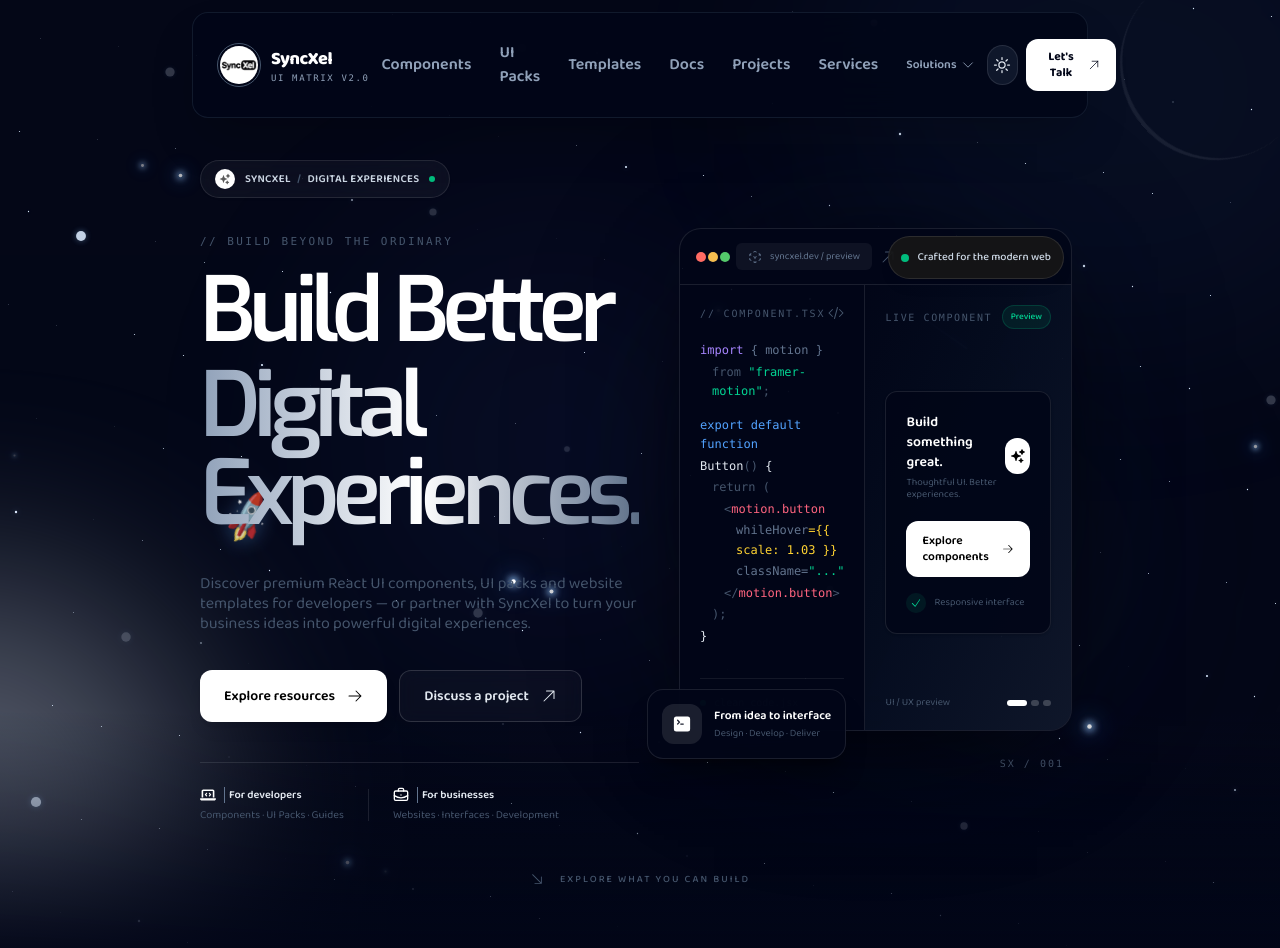
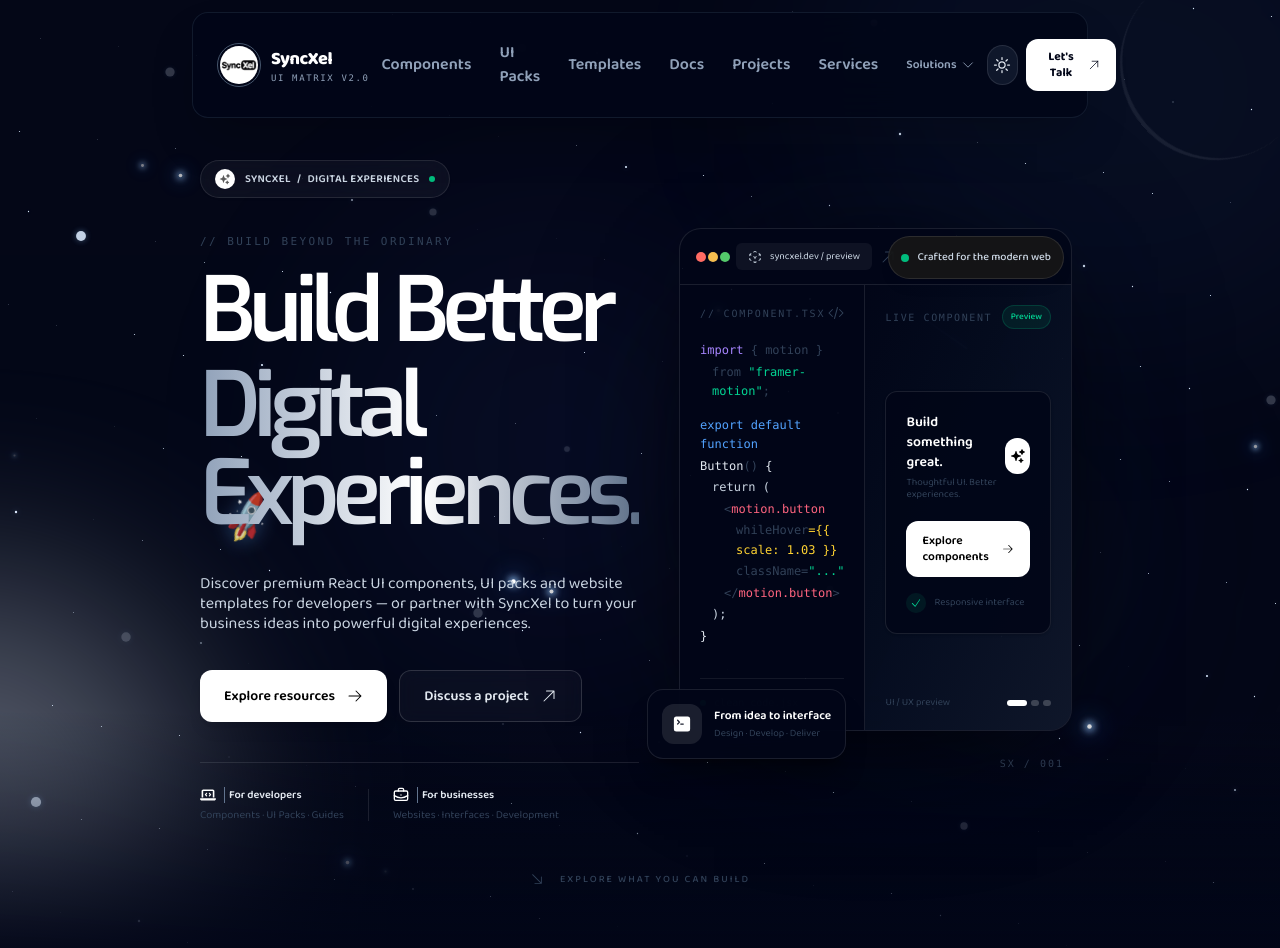
Before and after one commit to lakshan-beast/SyncXel, a React (Vite) app: page / in a window 1280 px wide. Shown: the top 948 px of the page. Built offline with nearby package versions, Linux system fonts and the light colour scheme.

Commit message:
fix: update text colors for improved contrast and readability in Hero and ComponentsPreview components

```diff
--- a/src/components/home/hero/Hero.jsx
+++ b/src/components/home/hero/Hero.jsx
@@ -45,7 +45,7 @@
 //         <div className="space-y-6 max-w-7xl mx-auto">
 //           {/* Section 1: Version Badge */}
 //           <motion.div variants={itemVariants} className="text-left">
-//             <span className="font-mono text-xs text-slate-600 block mb-2">
+//             <span className="font-mono text-xs text-slate-700 block mb-2">
 //               // project_status_and_updates
 //             </span>
 //             <motion.a
@@ -60,16 +60,16 @@
 //               className="inline-flex items-center space-x-2 px-3.5 py-1.5 rounded-full bg-slate-100 border border-slate-200 hover:border-slate-300 text-xs text-slate-700 transition-all shadow-xs group w-fit">
 //               <span className="w-2 h-2 rounded-full bg-slate-900 animate-ping shrink-0" />
 //               <span className="font-semibold text-slate-900">SyncXel V2.0</span>
-//               <span className="text-slate-500 sm:hidden md:inline">
+//               <span className="text-slate-700 sm:hidden md:inline">
 //                 • Free UI, Paid Templates & Dev Guides
 //               </span>
-//               <HiOutlineArrowRight className="w-3.5 h-3.5 group-hover:translate-x-1 transition-transform text-slate-600" />
+//               <HiOutlineArrowRight className="w-3.5 h-3.5 group-hover:translate-x-1 transition-transform text-slate-700" />
 //             </motion.a>
 //           </motion.div>
 
 //           {/* Section 2: Main Headline */}
 //           <motion.div variants={itemVariants} className="space-y-2 text-left">
-//             <span className="font-mono text-xs text-slate-600 block">
+//             <span className="font-mono text-xs text-slate-700 block">
 //               // primary_headline
 //             </span>
 //             <h1 className="text-4xl sm:text-6xl md:text-7xl font-extrabold text-slate-950 tracking-tight leading-[1.1]">
@@ -91,7 +91,7 @@
 //             }}
 //             variants={itemVariants}
 //             className="space-y-2 text-left max-w-3xl">
-//             <span className="font-mono text-xs text-slate-600 block">
+//             <span className="font-mono text-xs text-slate-700 block">
 //               // project_description
 //             </span>
 //             <motion.p
@@ -102,7 +102,7 @@
 //                 stiffness: 400,
 //                 damping: 17,
 //               }}
-//               className="text-slate-500 text-sm sm:text-base md:text-lg leading-tight font-baloo">
+//               className="text-slate-700 text-sm sm:text-base md:text-lg leading-tight font-baloo">
 //               Hand-crafted React & Tailwind components, ready-to-use templates,
 //               step-by-step deployment guides, and custom web development
 //               services—all in one place.
@@ -129,7 +129,7 @@
 //                 </span>
 //                 <span className="lg:hidden">Explore Components</span>
 //               </div>
-//               <HiOutlineArrowRight className="w-4 h-4 group-hover:translate-x-1 transition-transform text-slate-600 shrink-0 sm:ml-2" />
+//               <HiOutlineArrowRight className="w-4 h-4 group-hover:translate-x-1 transition-transform text-slate-700 shrink-0 sm:ml-2" />
 //             </motion.a>
 
 //             {/* Button 2: Hire Us */}
@@ -148,7 +148,7 @@
 //                 </span>
 //                 <span className="lg:hidden">Hire Us for Custom Project</span>
 //               </div>
-//               <HiOutlineArrowRight className="w-4 h-4 group-hover:translate-x-1 transition-transform text-slate-600 shrink-0 opacity-0 group-hover:opacity-100 transition-opacity sm:ml-2" />
+//               <HiOutlineArrowRight className="w-4 h-4 group-hover:translate-x-1 transition-transform text-slate-700 shrink-0 opacity-0 group-hover:opacity-100 transition-opacity sm:ml-2" />
 //             </motion.a>
 //           </motion.div>
 //         </div>
@@ -217,8 +217,8 @@
 //           className="mx-auto flex w-full max-w-4xl flex-col items-center text-center">
 //           {/* Version Badge */}
 //           <motion.div variants={itemVariants}>
-//             <div className="inline-flex items-center gap-2 rounded-full border border-slate-200 bg-white/70 px-4 py-2 text-xs font-medium text-slate-600 shadow-sm backdrop-blur-md dark:border-white/10 dark:bg-white/[0.04] dark:text-slate-300">
-//               <HiOutlineSparkles className="h-4 w-4 text-slate-500 dark:text-slate-300" />
+//             <div className="inline-flex items-center gap-2 rounded-full border border-slate-200 bg-white/70 px-4 py-2 text-xs font-medium text-slate-700 shadow-sm backdrop-blur-md dark:border-white/10 dark:bg-white/[0.04] dark:text-slate-300">
+//               <HiOutlineSparkles className="h-4 w-4 text-slate-700 dark:text-slate-300" />
 //               <span>SyncXel V2.0</span>
 //               <span className="h-1 w-1 rounded-full bg-slate-400" />
 //               <span>Free UI, Premium Templates & Dev Guides</span>
@@ -239,7 +239,7 @@
 //           {/* Description */}
 //           <motion.p
 //             variants={itemVariants}
-//             className="mt-7 max-w-2xl text-sm leading-7 text-slate-600 sm:text-base sm:leading-8 dark:text-slate-600">
+//             className="mt-7 max-w-2xl text-sm leading-7 text-slate-700 sm:text-base sm:leading-8 dark:text-slate-300">
 //             Explore handcrafted React and Tailwind components, premium UI packs,
 //             complete website templates, and practical development guides. Need a
 //             website for your business? Let's build it together.
@@ -268,7 +268,7 @@
 //           {/* Supporting Text */}
 //           <motion.div
 //             variants={itemVariants}
-//             className="mt-8 flex flex-wrap items-center justify-center gap-x-5 gap-y-2 text-xs text-slate-500 dark:text-slate-500">
+//             className="mt-8 flex flex-wrap items-center justify-center gap-x-5 gap-y-2 text-xs text-slate-700 dark:text-slate-300">
 //             <span className="flex items-center gap-2">
 //               <span className="h-1.5 w-1.5 rounded-full bg-emerald-500" />
 //               Developer Resources
@@ -381,7 +381,7 @@ function PreviewVisual() {
         initial={{ opacity: 0, y: 12 }}
         animate={{ opacity: 1, y: 0 }}
         transition={{ delay: 0.15, duration: 0.6 }}
-        className="absolute right-2 top-2 z-20 hidden items-center gap-2 rounded-full border border-slate-200/80 bg-white/90 px-3 py-3 text-[11px] font-medium text-slate-600 shadow-lg shadow-slate-900/5 backdrop-blur-xl sm:flex dark:border-white/10 dark:bg-[#171717]/90 dark:text-slate-300">
+        className="absolute right-2 top-2 z-20 hidden items-center gap-2 rounded-full border border-slate-200/80 bg-white/90 px-3 py-3 text-[11px] font-medium text-slate-700 shadow-lg shadow-slate-900/5 backdrop-blur-xl sm:flex dark:border-white/10 dark:bg-[#171717]/90 dark:text-slate-300">
         <span className="h-2 w-2 rounded-full bg-emerald-500" />
         Crafted for the modern web
       </motion.div>
@@ -400,12 +400,12 @@ function PreviewVisual() {
             <span className="h-2.5 w-2.5 rounded-full bg-[#54C96B]" />
           </div>
 
-          <div className="flex items-center gap-2 rounded-md bg-slate-100 px-3 py-1.5 ml-1.5 text-[10px] text-slate-600 dark:bg-white/5 dark:text-slate-500">
+          <div className="flex items-center gap-2 rounded-md bg-slate-100 px-3 py-1.5 ml-1.5 text-[10px] text-slate-700 dark:bg-white/5 dark:text-slate-300">
             <HiCubeTransparent className="h-3.5 w-3.5" />
             syncxel.dev / preview
           </div>
 
-          <HiArrowUpRight className="h-4 w-4 text-slate-600 ml-2" />
+          <HiArrowUpRight className="h-4 w-4 text-slate-700 ml-2" />
         </div>
 
         {/* Preview content */}
@@ -413,20 +413,20 @@ function PreviewVisual() {
           {/* Code panel */}
           <div className="border-b border-slate-200/80 p-5 sm:border-b-0 sm:border-r dark:border-white/10">
             <div className="mb-5 flex items-center justify-between">
-              <span className="font-mono text-[10px] uppercase tracking-[0.18em] text-slate-600">
+              <span className="font-mono text-[10px] uppercase tracking-[0.18em] text-slate-700">
                 // component.tsx
               </span>
-              <HiCodeBracket className="h-4 w-4 text-slate-600" />
+              <HiCodeBracket className="h-4 w-4 text-slate-700" />
             </div>
 
             <div className="space-y-0.5 font-mono text-[11px] leading-relaxed sm:text-xs">
               <p className="text-violet-500 dark:text-violet-400">
                 import{" "}
-                <span className="text-slate-500">
+                <span className="text-slate-700">
                   {"{"} motion {"}"}
                 </span>
               </p>
-              <p className="pl-3 text-slate-600">
+              <p className="pl-3 text-slate-700">
                 from{" "}
                 <span className="text-emerald-600 dark:text-emerald-400">
                   "framer-motion"
@@ -437,37 +437,37 @@ function PreviewVisual() {
                 export default function
               </p>
               <p className="text-slate-800 dark:text-slate-200">
-                Button<span className="text-slate-600">()</span> {"{"}
+                Button<span className="text-slate-700">()</span> {"{"}
               </p>
-              <p className="pl-3 text-slate-500 dark:text-slate-600">
+              <p className="pl-3 text-slate-700 dark:text-slate-300">
                 return (
               </p>
               <p className="pl-6 text-rose-500 dark:text-rose-400">
-                <span className="text-slate-600">{"<"}</span>motion.button
+                <span className="text-slate-700">{"<"}</span>motion.button
               </p>
-              <p className="pl-9 text-slate-500">
+              <p className="pl-9 text-slate-700">
                 whileHover
                 <span className="text-amber-600 dark:text-amber-300">
                   ={"{{"} scale: 1.03 {"}}"}
                 </span>
               </p>
-              <p className="pl-9 text-slate-500">
+              <p className="pl-9 text-slate-700">
                 className=
                 <span className="text-emerald-600 dark:text-emerald-400">
                   "..."
                 </span>
               </p>
               <p className="pl-6 text-rose-500 dark:text-rose-400">
-                <span className="text-slate-600">{"</"}</span>motion.button
-                <span className="text-slate-600">{">"}</span>
+                <span className="text-slate-700">{"</"}</span>motion.button
+                <span className="text-slate-700">{">"}</span>
               </p>
-              <p className="pl-3 text-slate-500 dark:text-slate-600">);</p>
+              <p className="pl-3 text-slate-700 dark:text-slate-300">);</p>
               <p className="text-slate-800 dark:text-slate-200">{"}"}</p>
             </div>
 
             <div className="mt-8 flex items-center gap-2 border-t border-slate-100 pt-4 dark:border-white/[0.07]">
               <span className="h-1.5 w-1.5 rounded-full bg-emerald-500" />
-              <span className="font-mono text-[10px] text-slate-600">
+              <span className="font-mono text-[10px] text-slate-700">
                 clean_code.jsx
               </span>
             </div>
@@ -476,7 +476,7 @@ function PreviewVisual() {
           {/* Live component preview */}
           <div className="flex min-h-72.5 flex-col justify-between bg-gradient-to-br from-slate-50 to-white p-5 dark:from-slate-950/90 dark:to-slate-700/30">
             <div className="flex items-center justify-between">
-              <span className="font-mono text-[10px] uppercase tracking-[0.16em] text-slate-600">
+              <span className="font-mono text-[10px] uppercase tracking-[0.16em] text-slate-700">
                 Live component
               </span>
               <span className="rounded-full border border-emerald-200 bg-emerald-50 px-2 py-1 text-[9px] font-medium text-emerald-700 dark:border-emerald-500/20 dark:bg-emerald-500/10 dark:text-emerald-400">
@@ -490,7 +490,7 @@ function PreviewVisual() {
                   <p className="text-sm font-semibold text-slate-900 dark:text-white">
                     Build something great.
                   </p>
-                  <p className="mt-1 text-[10px] text-slate-600 leading-tight">
+                  <p className="mt-1 text-[10px] text-slate-700 leading-tight">
                     Thoughtful UI. Better experiences.
                   </p>
                 </div>
@@ -512,14 +512,14 @@ function PreviewVisual() {
                 <span className="flex h-5 w-5 items-center justify-center rounded-full bg-emerald-50 text-emerald-600 dark:bg-emerald-500/10 dark:text-emerald-400">
                   <HiCheck className="h-3 w-3" />
                 </span>
-                <span className="text-[10px] text-slate-600">
+                <span className="text-[10px] text-slate-700">
                   Responsive interface
                 </span>
               </div>
             </div>
 
             <div className="flex items-center justify-between">
-              <span className="text-[10px] text-slate-600">
+              <span className="text-[10px] text-slate-700">
                 UI / UX preview
               </span>
               <div className="flex gap-1">
@@ -545,14 +545,14 @@ function PreviewVisual() {
           <p className="text-xs font-semibold text-slate-900 dark:text-white">
             From idea to interface
           </p>
-          <p className="mt-0.5 text-[10px] text-slate-600">
+          <p className="mt-0.5 text-[10px] text-slate-700">
             Design · Develop · Deliver
           </p>
         </div>
       </motion.div>
 
       {/* Decorative index */}
-      <div className="absolute -bottom-10 right-2 hidden font-mono text-[10px] tracking-[0.2em] text-slate-600 sm:block">
+      <div className="absolute -bottom-10 right-2 hidden font-mono text-[10px] tracking-[0.2em] text-slate-700 sm:block">
         SX / 001
       </div>
     </div>
@@ -614,9 +614,9 @@ export default function HeroSection() {
                 <span className="flex h-5 w-5 items-center justify-center rounded-full bg-slate-900 text-white dark:bg-white dark:text-black">
                   <HiSparkles className="h-3 w-3 animate-pulse" />
                 </span>
-                <span className="text-[11px] font-semibold tracking-wide text-slate-600 dark:text-slate-300">
+                <span className="text-[11px] font-semibold tracking-wide text-slate-700 dark:text-slate-300">
                   SYNCXEL{" "}
-                  <span className="mx-1 text-slate-300 dark:text-slate-600">
+                  <span className="mx-1 text-slate-300 dark:text-slate-300">
                     /
                   </span>{" "}
                   DIGITAL EXPERIENCES
@@ -627,7 +627,7 @@ export default function HeroSection() {
 
             <motion.p
               variants={reveal}
-              className="mt-9 font-mono text-[11px] uppercase tracking-[0.22em] text-slate-600">
+              className="mt-9 font-mono text-[11px] uppercase tracking-[0.22em] text-slate-700">
               // build beyond the ordinary
             </motion.p>
 
@@ -642,7 +642,7 @@ export default function HeroSection() {
 
             <motion.p
               variants={reveal}
-              className="mt-7 max-w-xl text-[15px] leading-tight text-slate-600 sm:text-base dark:text-slate-600">
+              className="mt-7 max-w-xl text-[15px] leading-tight text-slate-700 sm:text-base dark:text-slate-300">
               Discover premium React UI components, UI packs and website
               templates for developers — or partner with SyncXel to turn your
               business ideas into powerful digital experiences.
@@ -676,7 +676,7 @@ export default function HeroSection() {
                     For developers
                   </p>
                 </span>
-                <p className="mt-1 text-[11px] text-slate-600">
+                <p className="mt-1 text-[11px] text-slate-700">
                   Components · UI Packs · Guides
                 </p>
               </div>
@@ -690,7 +690,7 @@ export default function HeroSection() {
                     For businesses
                   </p>
                 </span>
-                <p className="mt-1 text-[11px] text-slate-600">
+                <p className="mt-1 text-[11px] text-slate-700">
                   Websites · Interfaces · Development
                 </p>
               </div>
@@ -709,7 +709,7 @@ export default function HeroSection() {
         </div> */}
 
         {/* Scroll hint */}
-        <div className="group mt-12 hidden items-center justify-center gap-4 text-[10px] font-medium uppercase tracking-[0.2em] text-slate-600 md:flex hover:scale-105 duration-400">
+        <div className="group mt-12 hidden items-center justify-center gap-4 text-[10px] font-medium uppercase tracking-[0.2em] text-slate-700 md:flex hover:scale-105 duration-400">
           <HiArrowDownRight className="h-3.5 w-3.5 group-hover:rotate-45 duration-400" />
           Explore what you can build
         </div>
```
Also changed, not shown: src/components/home/sections/ComponentsPreview.jsx (+6 -6 lines).
